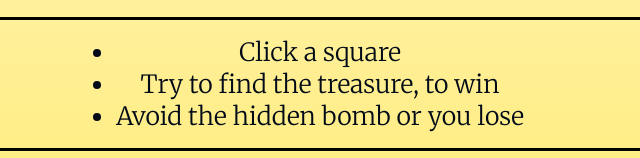
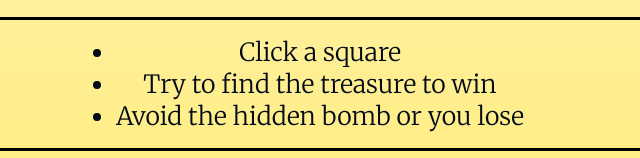
Before and after one commit to RMoore35/RMoore35.github.io, a plain HTML site: page index.html in a window 1280 px wide. Shown: the part 642-800 px from the top of the page, 340-980 px from the left. Drawn offline with Linux system fonts and the light colour scheme.

Commit message:
Update index.html

```diff
--- a/index.html
+++ b/index.html
@@ -20,7 +20,7 @@
     <div class="rules">
         <ul>
             <li>Click a square</li>
-            <li>Try to find the treasure, to win</li>
+            <li>Try to find the treasure to win</li>
             <li>Avoid the hidden bomb or you lose</li>
         </ul>
     </div>
```
